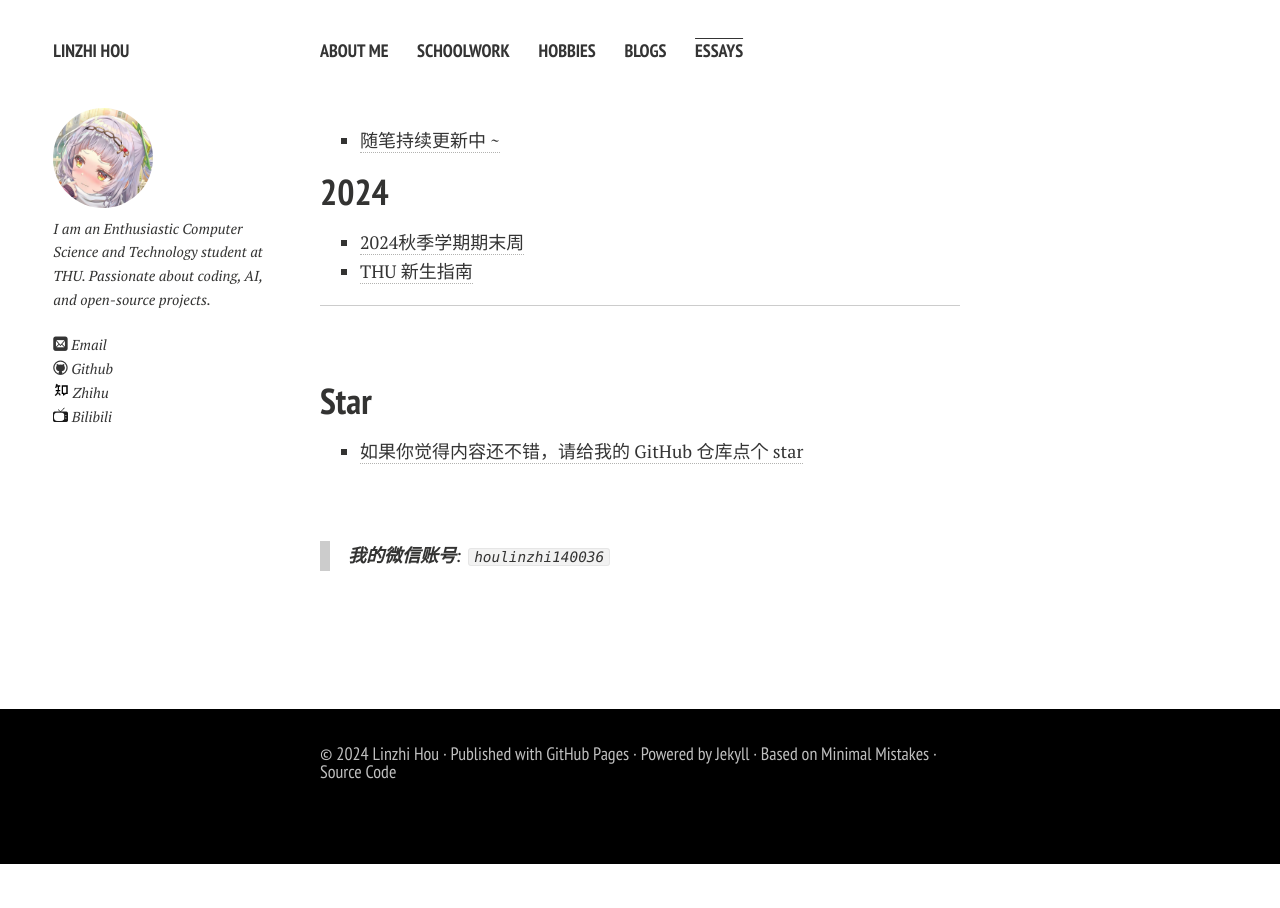
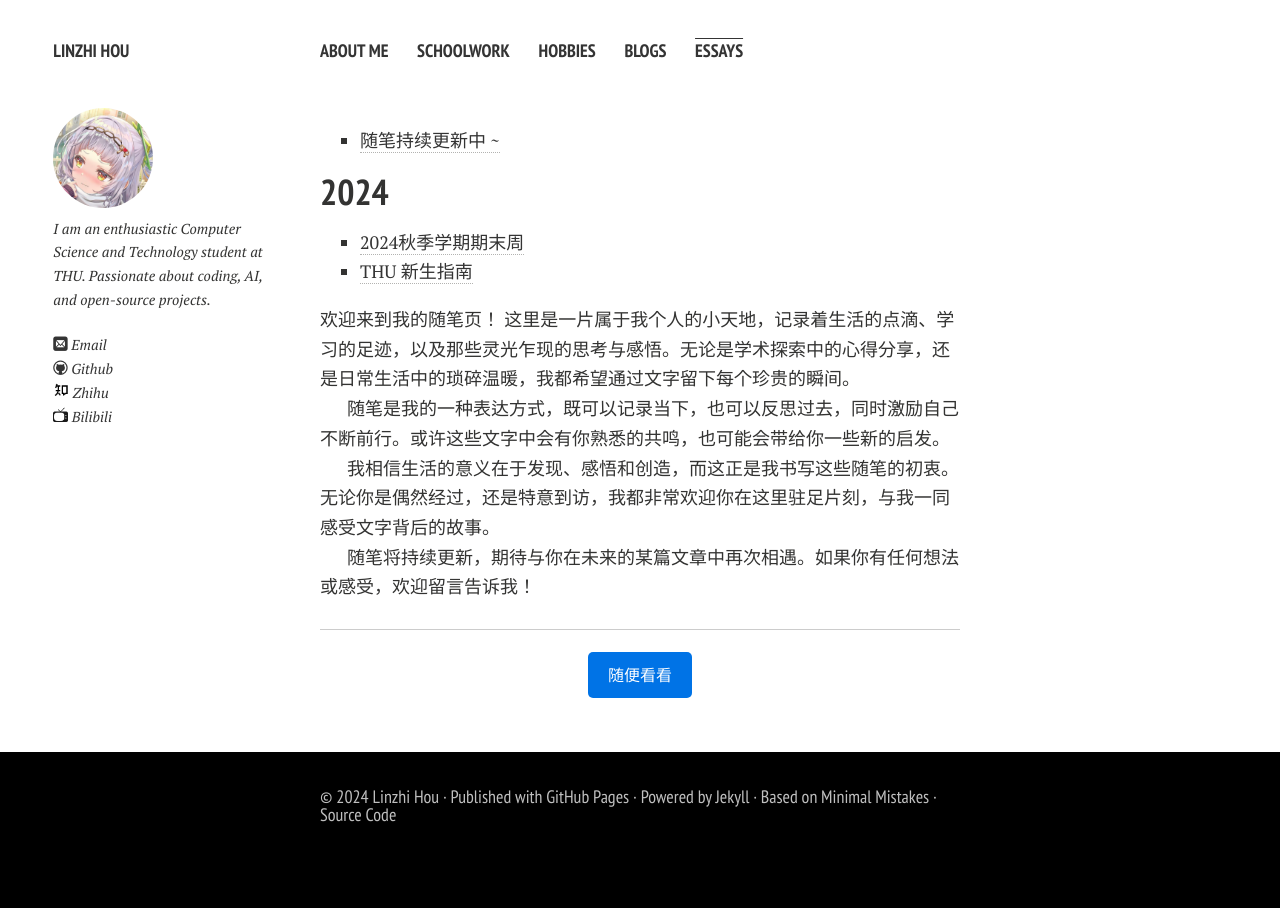
Before and after one commit to Zenith-Hlz/Zenith-Hlz.github.io, a Jekyll site: the page built from essays.md, in a window 1280 px wide. Built offline with Jekyll 4.4.1, drawn with Linux system fonts in a browser that asks for light colours; nearby versions of some CDN libraries; comment, search, counter and statistics services are not loaded; a style sheet for code colours, icons or effects is not loaded.

```diff
--- a/_config.yml
+++ b/_config.yml
@@ -8,7 +8,7 @@ url: https://houlinzhi.com
 owner:
   name: Linzhi Hou
   avatar: avatar.jpg
-  bio: I am an Enthusiastic Computer Science and Technology student at THU. Passionate about coding, AI, and open-source projects.
+  bio: I am an enthusiastic Computer Science and Technology student at THU. Passionate about coding, AI, and open-source projects.
   # cv: https://houlinzhi.com
   email: hlz23@mails.tsinghua.edu.cn
   # Social networking links are used in author-bio sidebar. Update and remove as you like.
--- a/essays.md
+++ b/essays.md
@@ -11,16 +11,35 @@ title: Essays
 - [2024秋季学期期末周](https://houlinzhi.com/essays/2024_fall_final_week)
 - [THU 新生指南](https://houlinzhi.com/essays/THU_helper)
 
+欢迎来到我的随笔页！
+这里是一片属于我个人的小天地，记录着生活的点滴、学习的足迹，以及那些灵光乍现的思考与感悟。无论是学术探索中的心得分享，还是日常生活中的琐碎温暖，我都希望通过文字留下每个珍贵的瞬间。
+
+随笔是我的一种表达方式，既可以记录当下，也可以反思过去，同时激励自己不断前行。或许这些文字中会有你熟悉的共鸣，也可能会带给你一些新的启发。
+
+我相信生活的意义在于发现、感悟和创造，而这正是我书写这些随笔的初衷。无论你是偶然经过，还是特意到访，我都非常欢迎你在这里驻足片刻，与我一同感受文字背后的故事。
+
+随笔将持续更新，期待与你在未来的某篇文章中再次相遇。如果你有任何想法或感受，欢迎留言告诉我！
+
 ---
 
-<br>
+<div style="text-align: center; margin-top: 20px;">
+  <a href="javascript:void(0)" onclick="randomEssay()" style="display: inline-block; padding: 10px 20px; background-color: #0073e6; color: white; border-radius: 5px; text-decoration: none; font-size: 16px;">
+    随便看看
+  </a>
+</div>
 
-## Star
+<script>
+  // 定义随笔链接数组
+  const essayLinks = [
+    "/essays/2024_fall_final_week",
+    "/essays/THU_helper"
+    // 未来可以继续在此添加更多链接
+  ];
 
-- [如果你觉得内容还不错，请给我的 GitHub 仓库点个 star](https://github.com/Zenith-Hlz/Zenith-Hlz.github.io)
-
-<br>
-
-> **我的微信账号**: `houlinzhi140036`
-
-<br>
+  // 随机跳转函数
+  function randomEssay() {
+    const randomIndex = Math.floor(Math.random() * essayLinks.length);
+    const randomLink = essayLinks[randomIndex];
+    window.location.href = randomLink;
+  }
+</script>
```
Also changed, not shown: blogs/MIT_missing_semester.md (+1 -1 lines), blogs/Makefile tutorial.md (+2 -0 lines), files/404.md (+0 -8 lines), index.md (+5 -10 lines).
